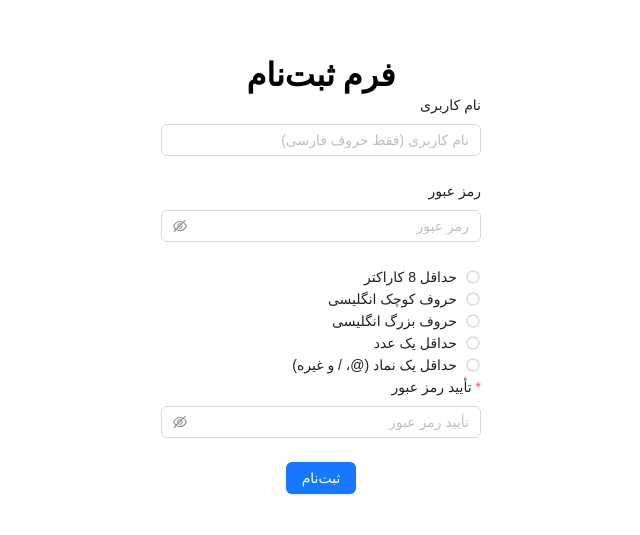
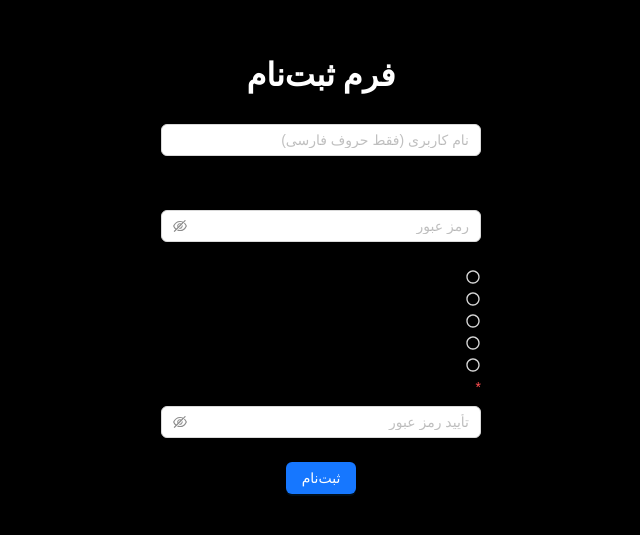
Before and after one commit to DEVMGO/panel-admin, a React (Vite) app: page / in a window 1280 px wide. Shown: the part 113-648 px from the top of the page, without its empty margins (319-959 px from the left). Built offline with nearby package versions, Linux system fonts and the light colour scheme.

Commit message:
# This is a combination of 2 commits. # This is the 1st commit message:
comment delete import useState

# This is the commit message #2:

comment padding

```diff
--- a/src/App.tsx
+++ b/src/App.tsx
@@ -1,7 +1,6 @@
 import { Button, ConfigProvider, Form, Input } from "antd"
 import type { Rule } from "antd/es/form";
 import { useState } from "react";
-// import { useState } from "react";
 
 interface FormValues {
   username: string;
--- a/src/index.css
+++ b/src/index.css
@@ -1,6 +1,17 @@
+:root {
+  background: black;
+  color: white;
+}
+
+body {
+  background: black;
+  color: white;
+  padding: 0;
+}
+
 * {
   margin: 0;
-  padding: 0;
+  /* padding: 0; */
 }
 
 .page-style {
```
